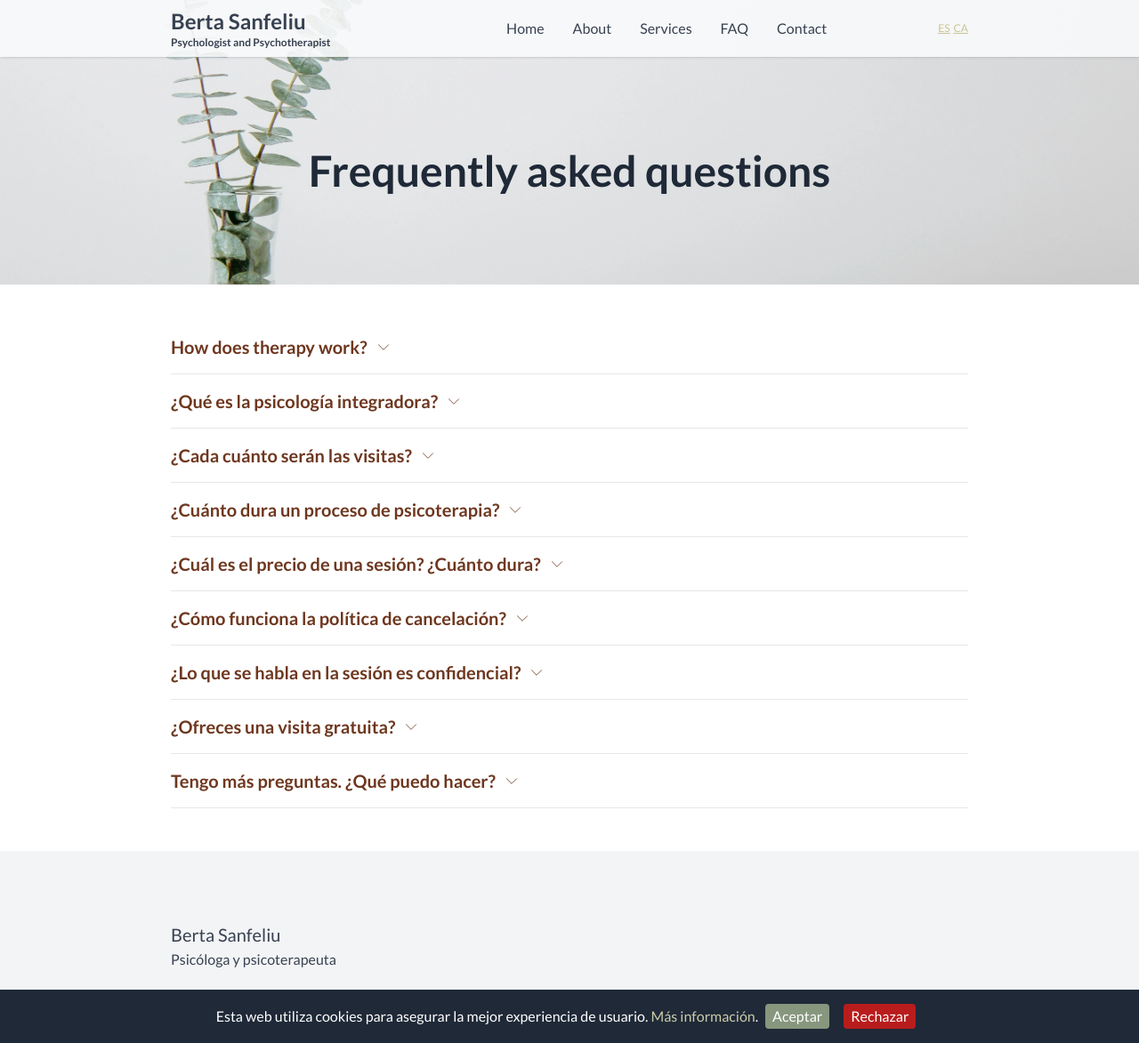
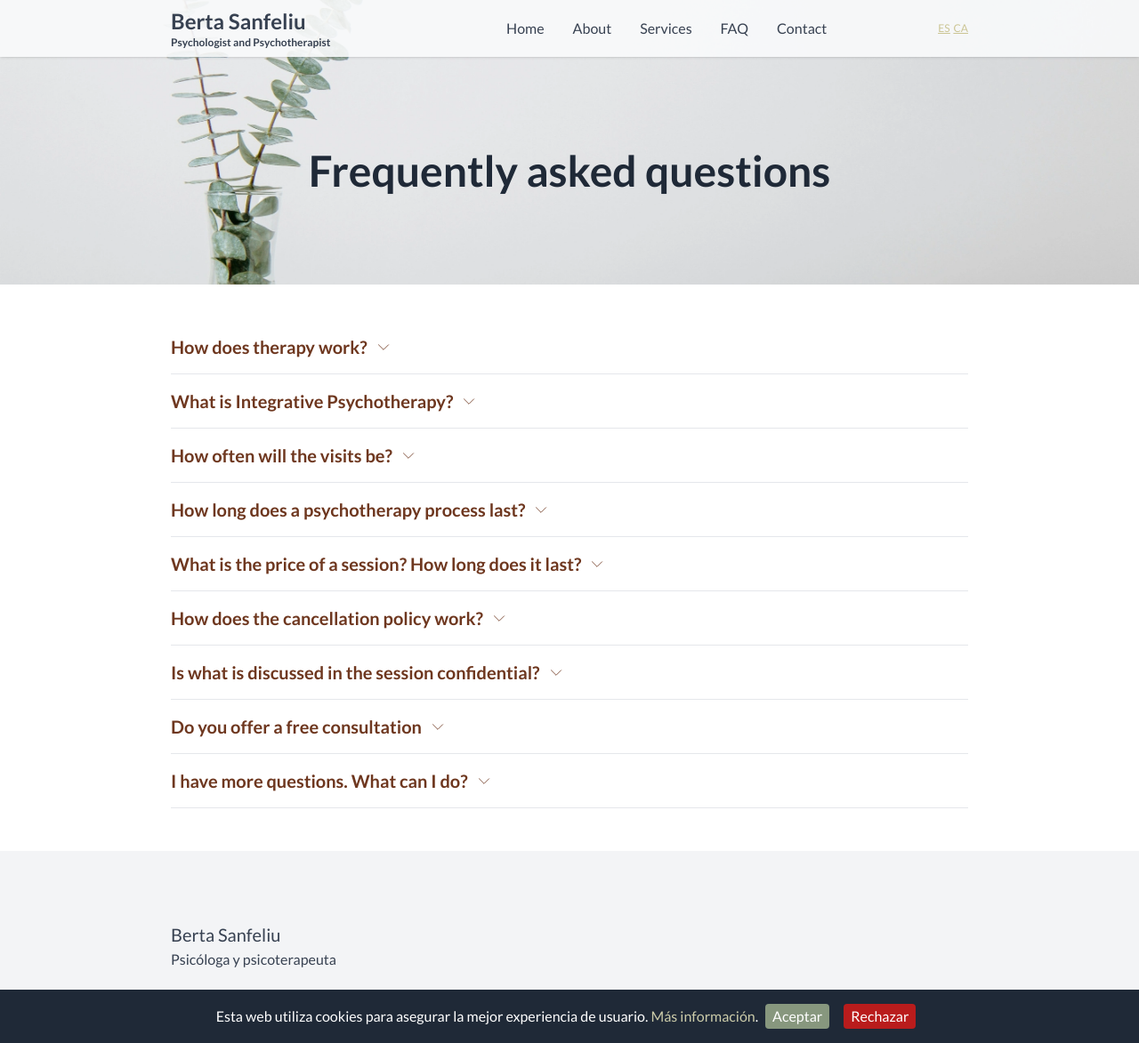
Before and after one commit to lluna86/lluna86.github.io, a Jekyll site: the page built from en/faq.md, in a window 1280 px wide and 1173 px high. Shown: the whole window at 89% size. Built offline with Jekyll 4.4.1, drawn with Linux system fonts in a browser that asks for light colours; nearby versions of some CDN libraries; part of the change alters nothing that is shown.

Commit message:
Update faq.md

```diff
--- a/en/faq.md
+++ b/en/faq.md
@@ -26,85 +26,85 @@ metadescription: "Resolution to frequently asked questions and contact informati
 	  	<hr>
 	  	<div class="faq-item">
 	    	<button class="flex items-center justify-start w-full text-terros font-medium py-2 hover:text-terros-clar focus:outline-none focus:shadow-outline transition duration-150 ease-in-out" onclick="toggleFaq(this)">
-	      		<span class="text-xl pr-2 font-bold">¿Qué es la psicología integradora?</span>
+	      		<span class="text-xl pr-2 font-bold">What is Integrative Psychotherapy?</span>
 	      		<svg class="w-5 h-5" fill="none" stroke="currentColor" viewBox="0 0 24 24" xmlns="http://www.w3.org/2000/svg"><path strokeLinecap="round" strokeLinejoin="round" strokeWidth="2" d="M19 9l-7 7-7-7"></path></svg>
 	    	</button>
 	    	<div class="text-justify faq-answer overflow-hidden max-h-0 transition-max-height duration-700 ease-in-out">
-	      		<p class="text-gray-600">La Psicoterapia Integradora surge de la limitación que supone abordar las particularidades de cada caso desde una única teoría psicológica. Así pues, este enfoque se nutre de diversas escuelas de psicología y técnicas psicoterapéuticas con el fin de adaptar y personalizar el tratamiento a las necesidades específicas de cada persona.</p>
-	      		<p class="text-gray-600">Este enfoque psicoterapéutico reúne conocimientos de los modelos cognitivo-conductuales, la neurociencia, la psicología evolutiva, los modelos humanísticos-existenciales, constructivistas, psicodinámicos y las aportaciones de la terapia dialectal o breve estratégica, entre otros.</p>
+	      		<p class="text-gray-600">Integrative Psychotherapy arises from the limitation of addressing the particularities of each case from a single psychological theory. Therefore, this approach incorporates various schools of psychology and psychotherapeutic techniques in order to adapt and personalize treatment to the specific needs of each individual.</p>
+	      		<p class="text-gray-600">This psychotherapeutic approach brings together knowledge from cognitive-behavioral models, neuroscience, evolutionary psychology, humanistic-existential models, constructivist, psychodynamic models, and contributions from dialectical or brief strategic therapy, amongst others.</p>
 	    	</div>
 	  	</div>
 	  	<hr>
 	  	<div class="faq-item">
 	    	<button class="flex items-center justify-start w-full text-terros font-medium py-2 hover:text-terros-clar focus:outline-none focus:shadow-outline transition duration-150 ease-in-out" onclick="toggleFaq(this)">
-	      		<span class="text-xl pr-2 font-bold">¿Cada cuánto serán las visitas?</span>
+	      		<span class="text-xl pr-2 font-bold">How often will the visits be?</span>
 	      		<svg class="w-5 h-5" fill="none" stroke="currentColor" viewBox="0 0 24 24" xmlns="http://www.w3.org/2000/svg"><path strokeLinecap="round" strokeLinejoin="round" strokeWidth="2" d="M19 9l-7 7-7-7"></path></svg>
 	    	</button>
 	    	<div class="text-justify faq-answer overflow-hidden max-h-0 transition-max-height duration-700 ease-in-out">
-	      		<p class="text-gray-600">Generalmente, al principio, las sesiones se llevan a cabo con mayor frecuencia. La recomendación inicial es iniciar sesiones de forma semanal. Sin embargo, al final, serás tú quien decida la frecuencia inicial y el seguimiento de las sesiones.</p>
-	      		<p class="text-gray-600">A medida que se empiecen a consolidar los cambios que mejoren tu bienestar, se suele recomendar espaciar las visitas, por ejemplo, cada quince días y más adelante cada mes, para hacer un seguimiento y asegurarnos de que los cambios perduran en el tiempo.</p>
+	      		<p class="text-gray-600">Generally, at the beginning, sessions take place more frequently. The initial recommendation is to start with weekly sessions. However, in the end, it will be up to you to decide the initial frequency and follow-up of the sessions.</p>
+	      		<p class="text-gray-600">As changes that improve your well-being begin to happen, it is usually recommended to space out the visits, for example, every other week, and later every month, to monitor and ensure that the changes last over time.</p>
 	    	</div>
 	  	</div>
 	  	<hr>
 		<div class="faq-item">
 	    	<button class="flex items-center justify-start w-full text-terros font-medium py-2 hover:text-terros-clar focus:outline-none focus:shadow-outline transition duration-150 ease-in-out" onclick="toggleFaq(this)">
-	      		<span class="text-xl pr-2 font-bold">¿Cuánto dura un proceso de psicoterapia?</span>
+	      		<span class="text-xl pr-2 font-bold">How long does a psychotherapy process last?</span>
 	      		<svg class="w-5 h-5" fill="none" stroke="currentColor" viewBox="0 0 24 24" xmlns="http://www.w3.org/2000/svg"><path strokeLinecap="round" strokeLinejoin="round" strokeWidth="2" d="M19 9l-7 7-7-7"></path></svg>
 	    	</button>
 	    	<div class="text-justify faq-answer overflow-hidden max-h-0 transition-max-height duration-700 ease-in-out">
-	      		<p class="text-gray-600">En psicoterapia el paciente determina cuánto tiempo quiere que dure su proceso. El tiempo dependerá totalmente de cada persona y de los objetivos de la terapia, aunque buscaremos trabajar de manera eficaz y avanzar en el menor tiempo posible.</p>
+	      		<p class="text-gray-600">In psychotherapy, the patient determines how long they want their process to last. The time will depend entirely on each person and the goals of therapy, although we will seek to work efficiently and progress in the shortest time possible.</p>
 	    	</div>
 	  	</div>
 	  	<hr>
 		<div class="faq-item">
 	    	<button class="flex items-center justify-start w-full text-terros font-medium py-2 hover:text-terros-clar focus:outline-none focus:shadow-outline transition duration-150 ease-in-out" onclick="toggleFaq(this)">
-	      		<span class="text-xl pr-2 font-bold">¿Cuál es el precio de una sesión? ¿Cuánto dura?</span>
+	      		<span class="text-xl pr-2 font-bold">What is the price of a session? How long does it last?</span>
 	      		<svg class="w-5 h-5" fill="none" stroke="currentColor" viewBox="0 0 24 24" xmlns="http://www.w3.org/2000/svg"><path strokeLinecap="round" strokeLinejoin="round" strokeWidth="2" d="M19 9l-7 7-7-7"></path></svg>
 	    	</button>
 	    	<div class="text-justify faq-answer overflow-hidden max-h-0 transition-max-height duration-700 ease-in-out">
-	      		<p class="text-gray-600">Mis tarifas son de 60 euros la hora, tanto para las visitas presenciales como las online y 70 euros la sesión de pareja.</p>
-	      		<p class="text-gray-600">Las sesiones duran aproximadamente una hora; una hora y cuarto en el caso de terapia de pareja. </p>
+	      		<p class="text-gray-600">My fees are 60 euros per hour, both for in-person and online visits, and 70 euros for couples' sessions.</p>
+	      		<p class="text-gray-600">Sessions last approximately one hour; an hour and a quarter in the case of couples therapy.</p>
 	    	</div>
 	  	</div>
 	  	<hr>
 		<div class="faq-item">
 	    	<button class="flex items-center justify-start w-full text-terros font-medium py-2 hover:text-terros-clar focus:outline-none focus:shadow-outline transition duration-150 ease-in-out" onclick="toggleFaq(this)">
-	      		<span class="text-xl pr-2 font-bold">¿Cómo funciona la política de cancelación?</span>
+	      		<span class="text-xl pr-2 font-bold">How does the cancellation policy work?</span>
 	      		<svg class="w-5 h-5" fill="none" stroke="currentColor" viewBox="0 0 24 24" xmlns="http://www.w3.org/2000/svg"><path strokeLinecap="round" strokeLinejoin="round" strokeWidth="2" d="M19 9l-7 7-7-7"></path></svg>
 	    	</button>
 	    	<div class="text-justify faq-answer overflow-hidden max-h-0 transition-max-height duration-700 ease-in-out">
-	      		<p class="text-gray-600">Podrás cambiar la fecha o anular la sesión con una antelación mínima de 24h. Anulaciones o cambios a última hora de manera repetida podrán implicar el abono de parte de la sesión, según cada caso.</p>
+	      		<p class="text-gray-600">You can change the date or cancel the session with a minimum notice of 24 hours. Last-minute cancellations or changes may entail payment for part of the session, depending on each case.</p>
 	    	</div>
 	  	</div>
 	  	<hr>
 		<div class="faq-item">
 	    	<button class="flex items-center justify-start w-full text-terros font-medium py-2 hover:text-terros-clar focus:outline-none focus:shadow-outline transition duration-150 ease-in-out" onclick="toggleFaq(this)">
-	      		<span class="text-xl pr-2 font-bold">¿Lo que se habla en la sesión es confidencial?</span>
+	      		<span class="text-xl pr-2 font-bold">Is what is discussed in the session confidential?</span>
 	      		<svg class="w-5 h-5" fill="none" stroke="currentColor" viewBox="0 0 24 24" xmlns="http://www.w3.org/2000/svg"><path strokeLinecap="round" strokeLinejoin="round" strokeWidth="2" d="M19 9l-7 7-7-7"></path></svg>
 	    	</button>
 	    	<div class="text-justify faq-answer overflow-hidden max-h-0 transition-max-height duration-700 ease-in-out">
-	      		<p class="text-gray-600">La confidencialidad es una característica esencial de la psicoterapia. Como psicólogos, estamos legal y éticamente obligados a preservar el secreto profesional, proporcionando así una garantía absoluta de confidencialidad.</p>
-	      		<p class="text-gray-600">Como parte integral de este compromiso, además de mantener la privacidad de los casos, se incluye el poder revisarlos con una supervisora clínica, como parte de mi compromiso para asegurar la efectividad de mis intervenciones.</p>
+	      		<p class="text-gray-600">Confidentiality is an essential characteristic of psychotherapy. As psychologists, we are legally and ethically obligated to preserve professional secrecy, thus providing an absolute guarantee of confidentiality.</p>
+	      		<p class="text-gray-600">As an integral part of this commitment, in addition to maintaining the privacy of cases, the ability to review them with a clinical supervisor is included as part of my commitment to ensuring the effectiveness of my interventions.</p>
 	    	</div>
 	  	</div>
 	  	<hr>
 		<div class="faq-item">
 	    	<button class="flex items-center justify-start w-full text-terros font-medium py-2 hover:text-terros-clar focus:outline-none focus:shadow-outline transition duration-150 ease-in-out" onclick="toggleFaq(this)">
-	      		<span class="text-xl pr-2 font-bold">¿Ofreces una visita gratuita?</span>
+	      		<span class="text-xl pr-2 font-bold">Do you offer a free consultation</span>
 	      		<svg class="w-5 h-5" fill="none" stroke="currentColor" viewBox="0 0 24 24" xmlns="http://www.w3.org/2000/svg"><path strokeLinecap="round" strokeLinejoin="round" strokeWidth="2" d="M19 9l-7 7-7-7"></path></svg>
 	    	</button>
 	    	<div class="text-justify faq-answer overflow-hidden max-h-0 transition-max-height duration-700 ease-in-out">
-	      		<p class="text-gray-600">Si estás interesado en iniciar sesiones de psicología conmigo, puedes solicitar una llamada telefónica gratuita de unos 20 minutos por <a class="link" href="/contacta">cualquier medio de contacto.</a></p>
+	      		<p class="text-gray-600">If you are interested in starting psychology sessions with me, you can request a free 20-minute phone call through <a class="link" href="/contacta">any contact method.</a></p>
 	    	</div>
 	  	</div>
 	  	<hr>
 		<div class="faq-item">
 	    	<button class="flex items-center justify-start w-full text-terros font-medium py-2 hover:text-terros-clar focus:outline-none focus:shadow-outline transition duration-150 ease-in-out" onclick="toggleFaq(this)">
-	      		<span class="text-xl pr-2 font-bold">Tengo más preguntas. ¿Qué puedo hacer?</span>
+	      		<span class="text-xl pr-2 font-bold">I have more questions. What can I do?</span>
 	      		<svg class="w-5 h-5" fill="none" stroke="currentColor" viewBox="0 0 24 24" xmlns="http://www.w3.org/2000/svg"><path strokeLinecap="round" strokeLinejoin="round" strokeWidth="2" d="M19 9l-7 7-7-7"></path></svg>
 	    	</button>
 	    	<div class="text-justify faq-answer overflow-hidden max-h-0 transition-max-height duration-700 ease-in-out">
-	      		<p class="text-gray-600">Si tienes más preguntas puedes contactar conmigo <a class="link" href="/contacta">desde aquí.</a></p>
+	      		<p class="text-gray-600">If you have more questions, you can send me an email at psicologia@bertasanfeliu.com or fill out the <a class="link" href="/contacta">following form.</a></p>
 	    	</div>
 	  	</div>
 	  	<hr>
```
